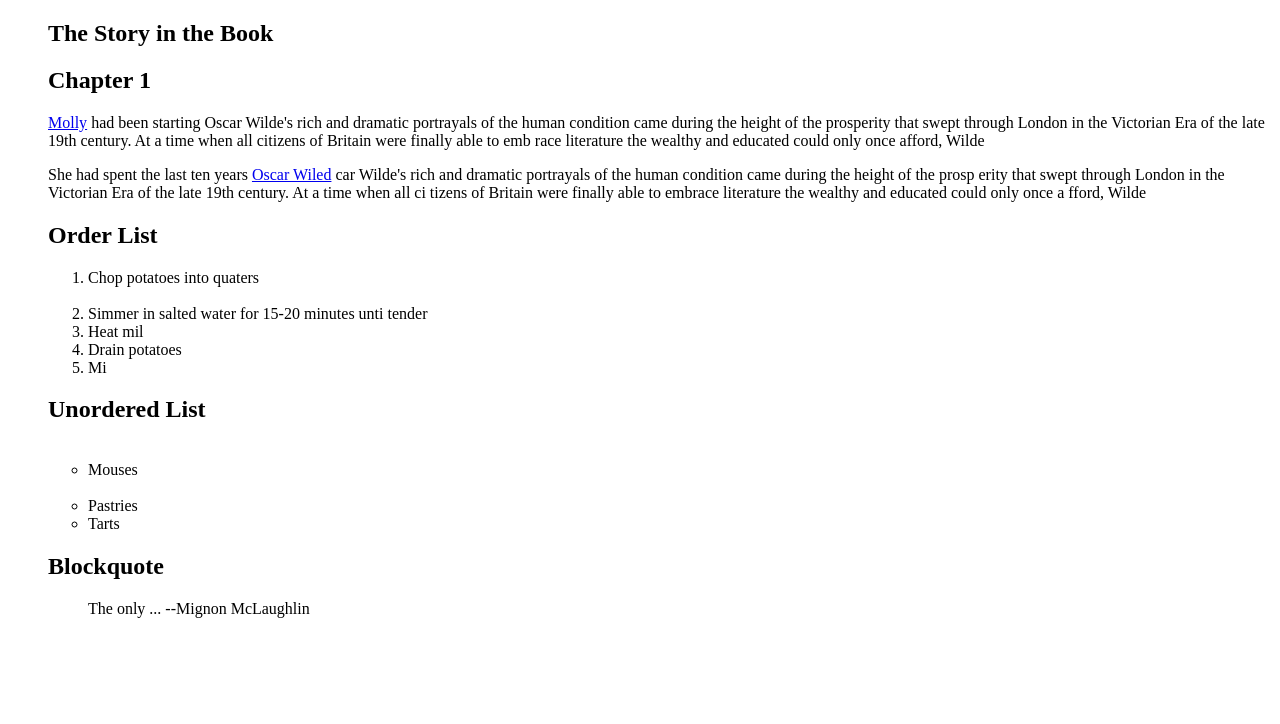
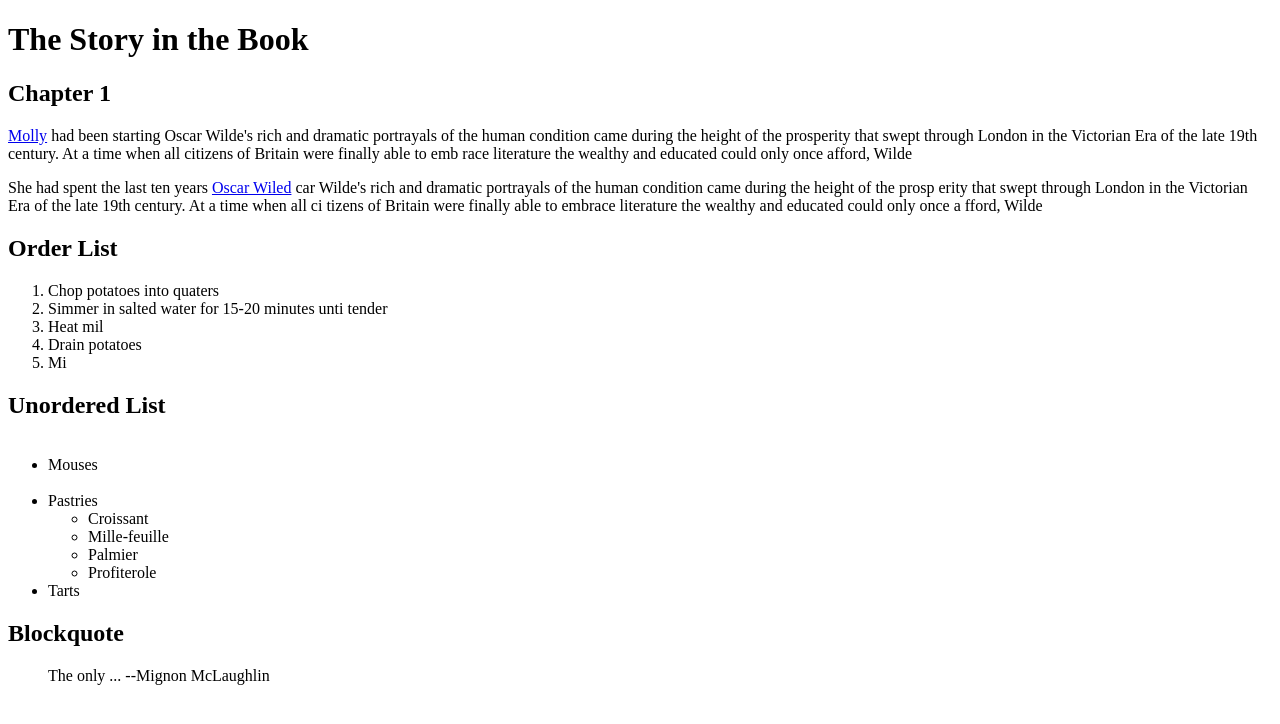
Before and after one commit to vicfil/exercise2, a plain HTML site: page index.html in a window 1280 px wide. Drawn offline with Linux system fonts and the light colour scheme.

Commit message:
version 001

```diff
--- a/index.html
+++ b/index.html
@@ -2,11 +2,10 @@
 <html>
     <head>
         <title><h1> The Story in the book </h1></title>
+        <meta charset="utf-8">
     </head>
     <body>
-        <header>
-            <nav>
-                <ul>
+
 
                     <h1> The Story in the Book </h1>
                     <h2> Chapter 1 </h2>
@@ -24,7 +23,7 @@
                      <h2> Order List </h2>
                           <ol>
                              <li>Chop potatoes into quaters</li>
-                             <li>Simmer in salted water for 15-20 minutes unti tender </li>
+                             <li>Simmer in salted water for 15-20 minutes unti tender </li>
                              <li>Heat mil</li>
                              <li>Drain potatoes</li>
                              <li>Mi</li>
@@ -33,7 +32,13 @@
                         <ul>
                              <li>Mouses</li>
                              <li>Pastries</li>
-                             <li>Tarts</li>
+                                <ul>
+                                    <li>Croissant</li>
+                                    <li>Mille-feuille</li>
+                                    <li>Palmier</li>
+                                    <li>Profiterole</li>
+                                </ul>
+                            <li>Tarts</li>
                         </ul>
                      <h2>Blockquote</h2>
                         <blockquote><p>The only ...
```
